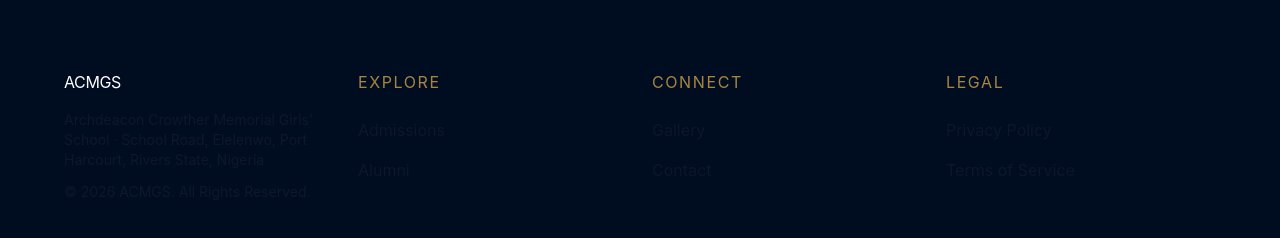
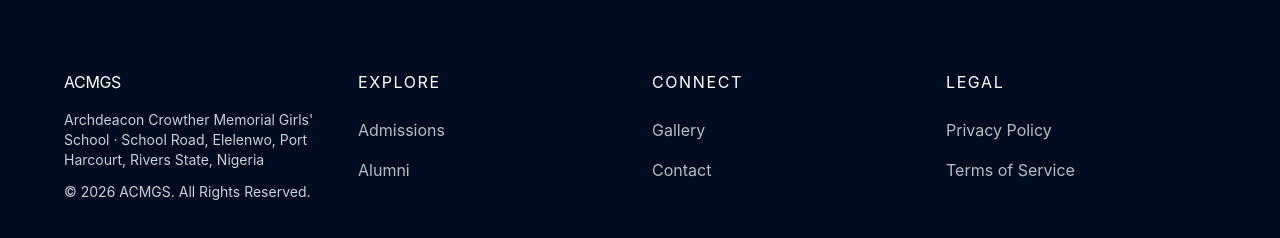
Before and after one commit to danielnero-bot/crispy-fortnight, a React (Vite) app: page /boarding in a window 1280 px wide. Shown: the part 2894-3132 px from the top of the page. Built offline with nearby package versions, Linux system fonts and the light colour scheme; a web font is replaced by a local one.

Commit message:
Update Footer and HeritageImage components for improved styling and visuals

```diff
--- a/src/components/Footer.jsx
+++ b/src/components/Footer.jsx
@@ -76,11 +76,11 @@ export default function Footer({
           <span className="font-headline-md text-headline-md text-on-primary mb-4 block tracking-tight">
             {brand}
           </span>
-          <p className="font-body-md text-body-md text-surface-variant/80 mt-4 text-sm">
+          <p className="font-body-md text-body-md text-on-primary/80 mt-4 text-sm">
             {schoolName} · School Road, Elelenwo, Port Harcourt, Rivers State,
             Nigeria
           </p>
-          <p className="font-body-md text-body-md text-surface-variant/80 mt-3 text-sm">
+          <p className="font-body-md text-body-md text-on-primary/80 mt-3 text-sm">
             © {year} ACMGS. All Rights Reserved.
           </p>
         </div>
@@ -93,7 +93,7 @@ export default function Footer({
             }}
             key={group.heading}
           >
-            <h4 className="font-label-caps text-label-caps text-on-tertiary-container mb-6 uppercase tracking-widest">
+            <h4 className="font-label-caps text-label-caps text-on-primary mb-6 uppercase tracking-widest">
               {group.heading}
             </h4>
             <ul className="space-y-4">
@@ -101,7 +101,7 @@ export default function Footer({
                 <li key={link.label}>
                   <a
                     href={link.href}
-                    className="font-body-md text-body-md text-surface-variant hover:text-tertiary-fixed hover:translate-x-1 transition-all duration-200 block opacity-90 hover:opacity-100"
+                    className="font-body-md text-body-md text-on-primary/80 hover:text-tertiary-fixed hover:translate-x-1 transition-all duration-200 block opacity-90 hover:opacity-100"
                   >
                     {link.label}
                   </a>
--- a/src/components/HeritageImage.jsx
+++ b/src/components/HeritageImage.jsx
@@ -1,5 +1,5 @@
 export default function HeritageImage({
-  src = "https://lh3.googleusercontent.com/aida-public/AB6AXuC3FtiQSVr9HZ0UWrjOEa9FBrH9n-eLVPYtSpJTcI8PtDx9lTdJjj2-Dbc4cjhTdJ7SRbX95_10E5col1j-vnaAPXcYGUADlp5nOdWg9h86Rc5VtHnAkjNG98KvnwjBTL7_OtXozD4u9VfUIIjz6i3CMtmP-7v30LUyooL6EFOxKpFu4OD2UCFHrNIfBf9FCWPy0H45eFgrj_EJt5VMDXpxH1dEZ9aX7UTbg8YUPRPpi8RTOUK8eEGL9g",
+  src = "https://scontent.fabb1-2.fna.fbcdn.net/v/t39.30808-6/488550235_1083739800437693_6202897360043229570_n.jpg?stp=dst-jpg_tt6&cstp=mx621x1104&ctp=s621x1104&_nc_cat=100&ccb=1-7&_nc_sid=833d8c&_nc_ohc=s0H5mo8AANQQ7kNvwHMVZ0s&_nc_oc=AdqKSyfWQPiv-fdPIU_3oDxfTGJTmHPOIEOY2XfTwsKv8JozJPY5VGEJQRoqcccx7o56tbYtObgtuuPlRwFsgyV2&_nc_zt=23&_nc_ht=scontent.fabb1-2.fna&_nc_gid=8ua_pouO2pSQo2nqSwyTWA&_nc_ss=78289&oh=00_AQKEkZcC9FWiFIjz0BV5fqP1-cNGSIZBbShabpHkC5KGcw&oe=6AA073E7",
   alt = "Archival image of ACMGS",
 }) {
   return (
```
